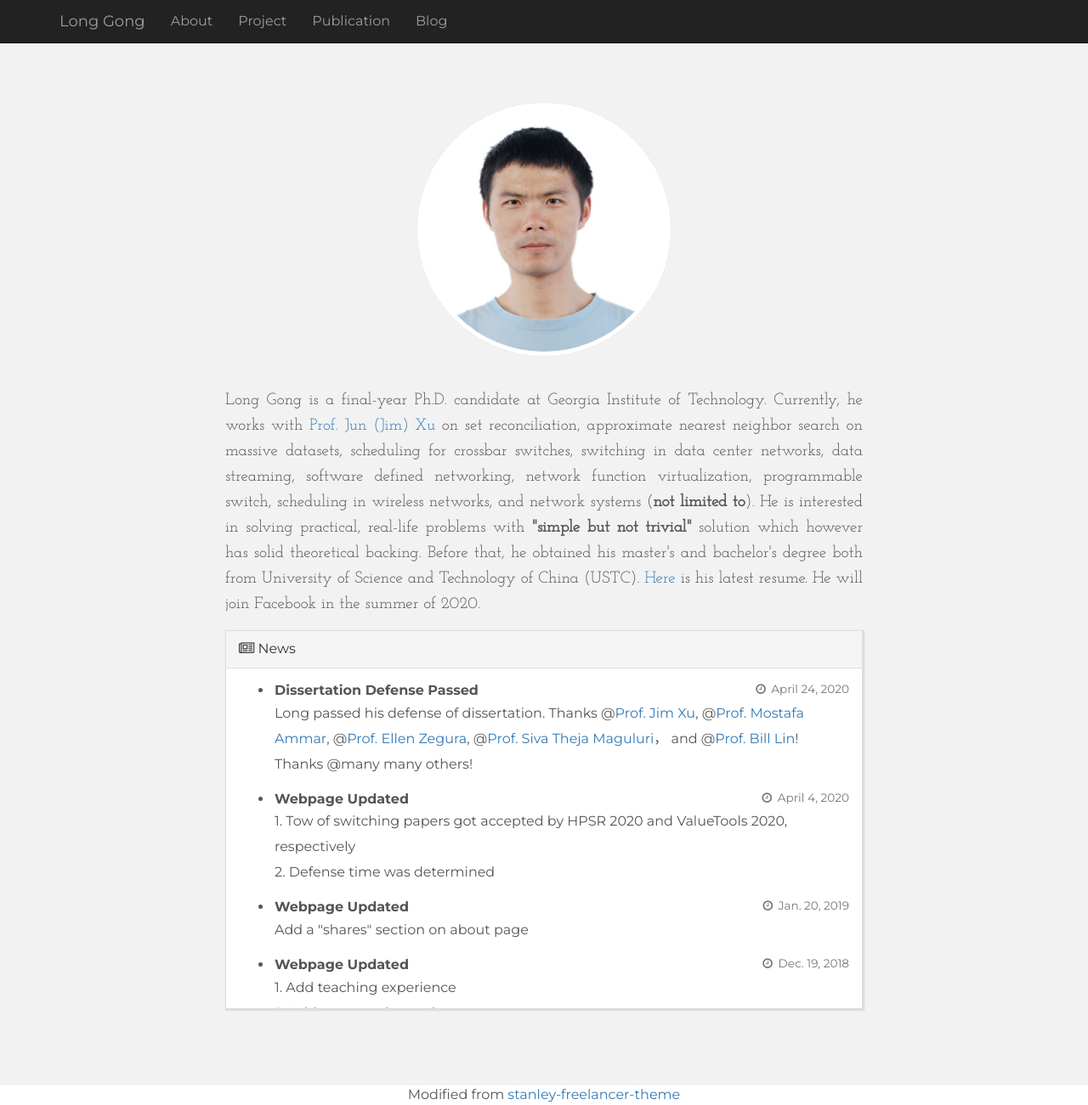
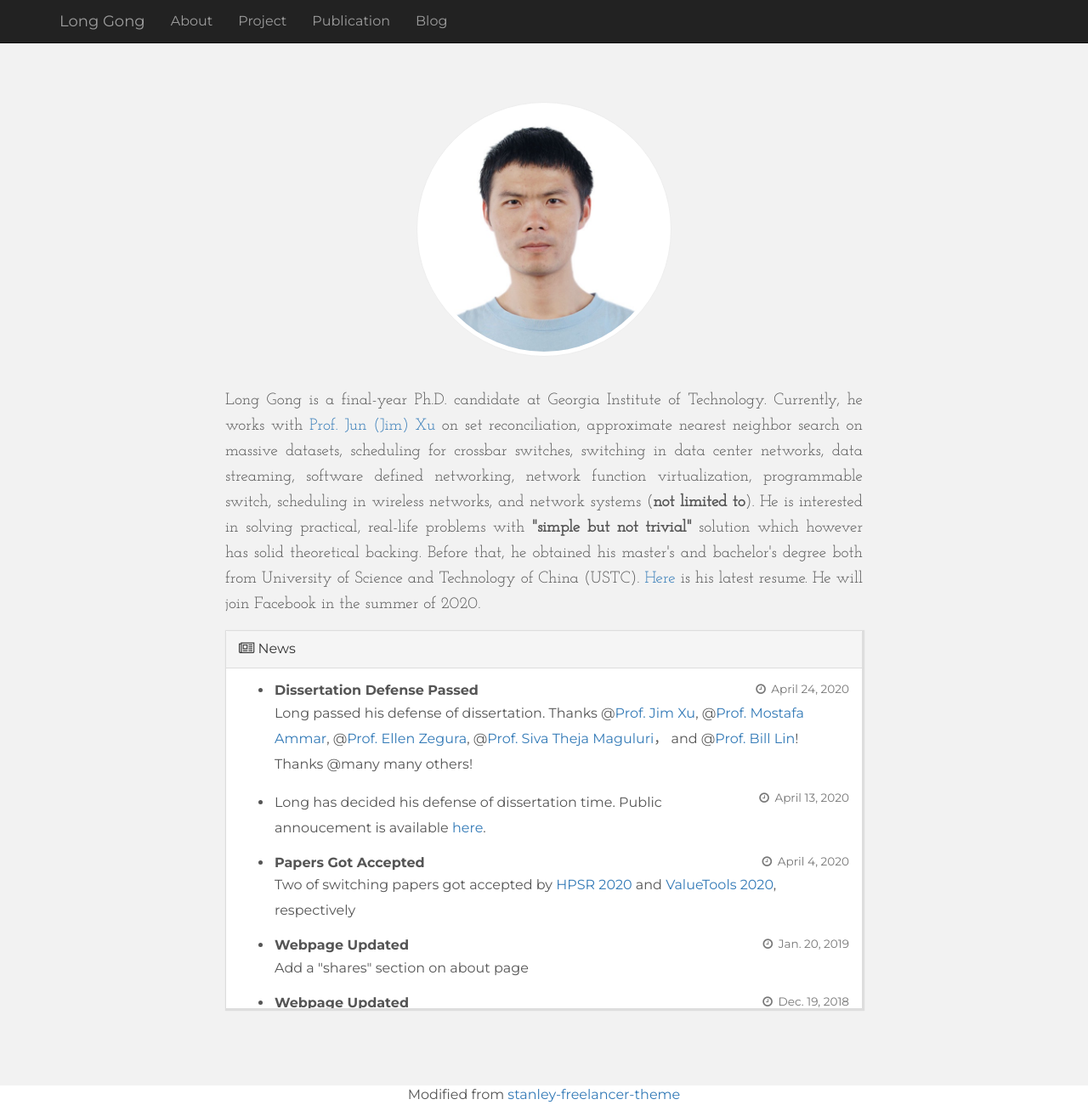
Before and after one commit to lgong30/lgong30.github.io, a Jekyll site: the page built from index.html, in a window 1280 px wide and 1301 px high. Shown: the whole window at 85% size. Built offline with Jekyll 4.4.1, drawn with Linux system fonts in a browser that asks for light colours; nearby versions of some CDN libraries; comment, search, counter and statistics services are not loaded.

Commit message:
updated news

```diff
--- a/_config.yml
+++ b/_config.yml
@@ -110,9 +110,12 @@ news:
   - summary: Dissertation Defense Passed
     time: April 24, 2020
     content: Long passed his defense of dissertation. Thanks @<a href="https://www.cc.gatech.edu/home/jx/" target="_blank">Prof. Jim Xu</a>, @<a href="https://www.cc.gatech.edu/fac/Mostafa.Ammar/index.html" target="_blank">Prof. Mostafa Ammar</a>, @<a href="https://www.zegura.org/" target="_blank">Prof. Ellen Zegura</a>, @<a target="_blank" href="https://sites.google.com/site/sivatheja/">Prof. Siva Theja Maguluri</a>， and @<a target="_blank" href="http://cwcserv.ucsd.edu/~billlin/">Prof. Bill Lin</a>! Thanks @many many others!
-  -  summary: Webpage Updated
+  - Summary: Decided Defense Schedule
+    time: April 13, 2020
+    content: Long has decided his defense of dissertation time. Public annoucement is available <a href="http://hg.gatech.edu/node/634305" target="_blank">here</a>.
+  -  summary: Papers Got Accepted
      time: April 4, 2020
-     content: 1. Tow of switching papers got accepted by HPSR 2020 and ValueTools 2020, respectively<br/>2. Defense time was determined
+     content: Two of switching papers got accepted by <a href="https://hpsr2020.ieee-hpsr.org/" target="_blank">HPSR 2020</a> and <a target="_blank" href="http://valuetools.org/">ValueTools 2020</a>, respectively
   - summary: Webpage Updated
     time: Jan. 20, 2019
     content: Add a "shares" section on about page
```
